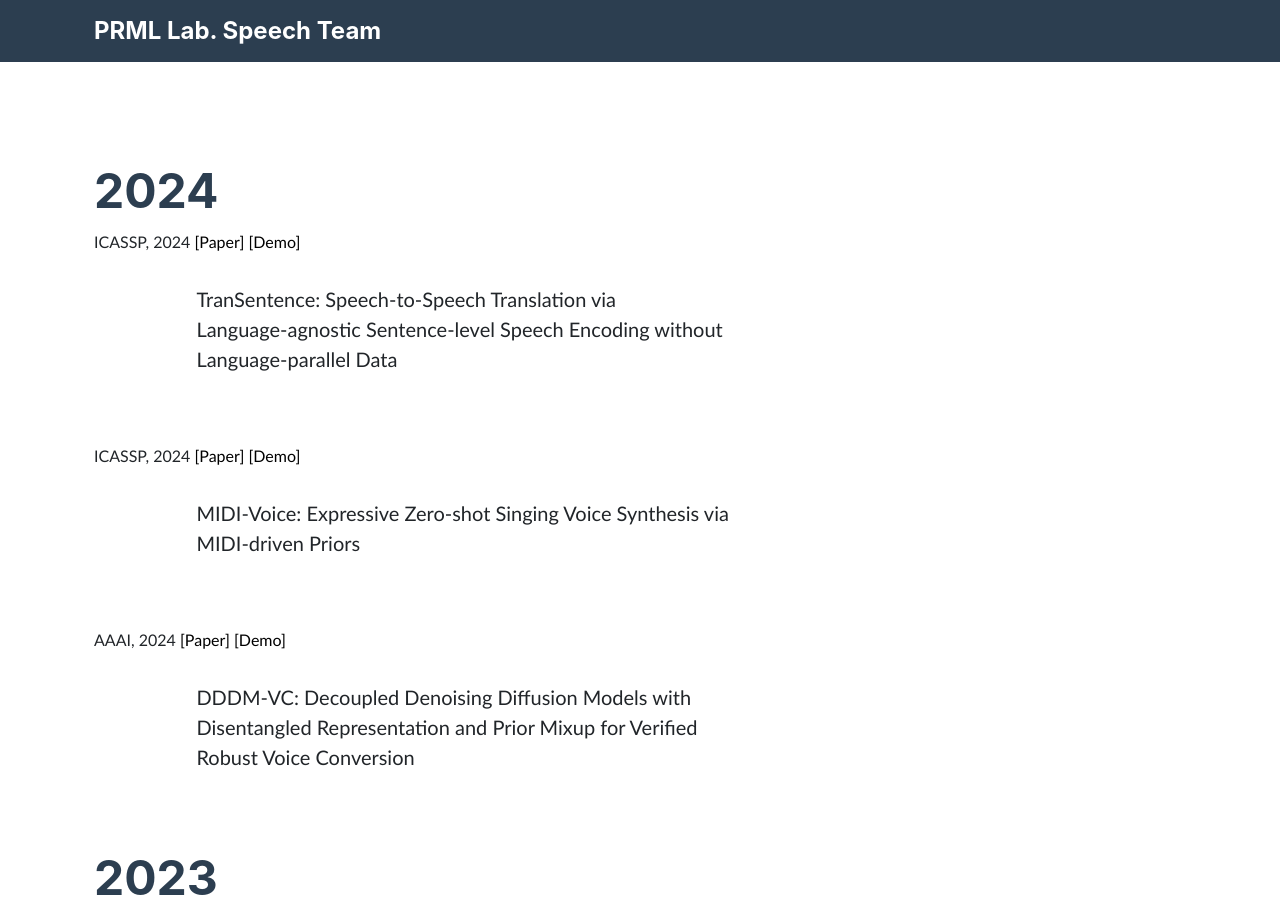
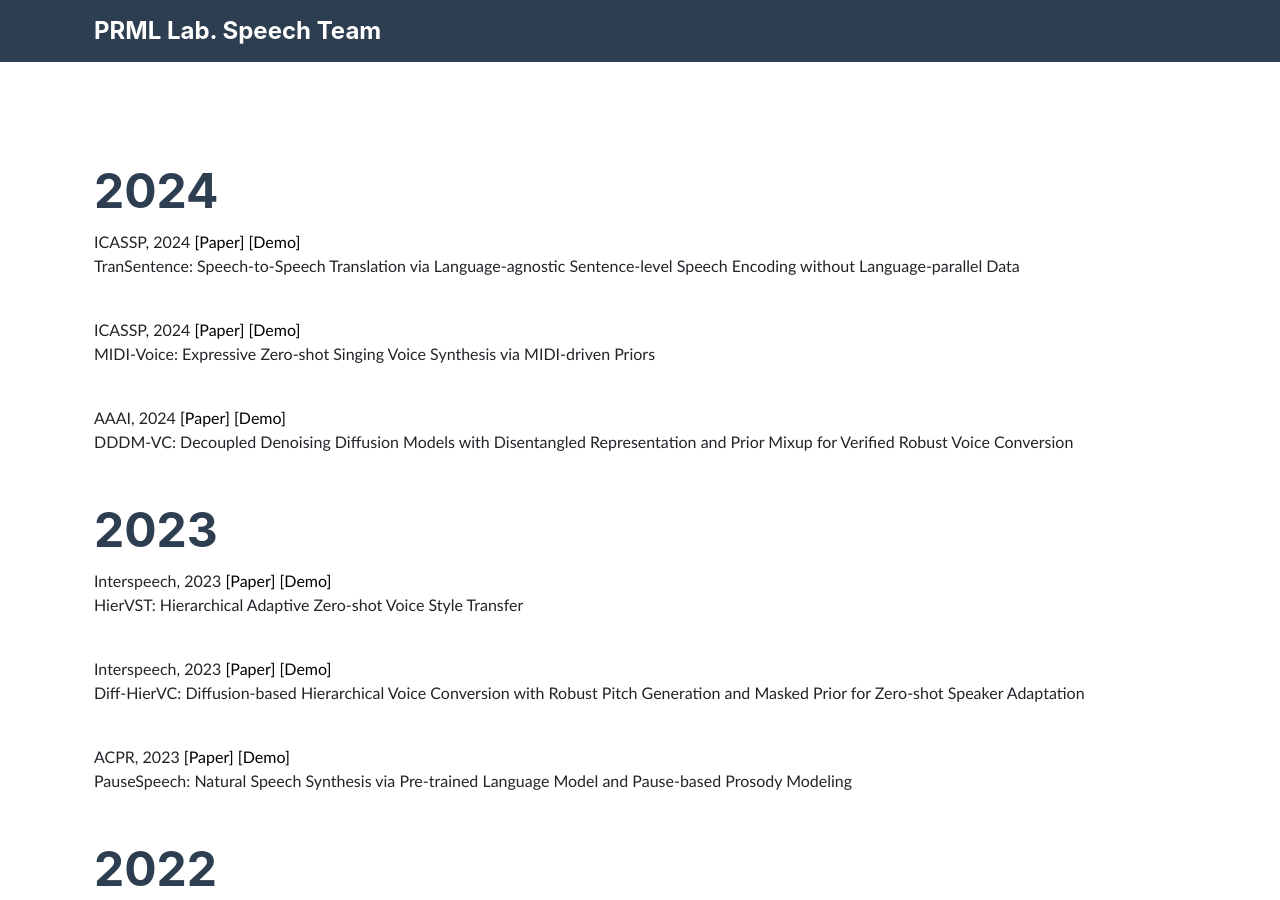
Before and after one commit to speech-team-korea/speech-team-korea.github.io, a Jekyll site: the page publications.html, which Jekyll copies as it is, in a window 1280 px wide and 900 px high, scrolled down 581 px. Built offline with Jekyll 4.4.1, drawn with Linux system fonts in a browser that asks for light colours; nearby versions of some CDN libraries; some web fonts are replaced.

Commit message:
Update publications.html

```diff
--- a/publications.html
+++ b/publications.html
@@ -112,7 +112,7 @@
                       >[Demo]</a
                     >
                   </h7>
-                  <p class="pre-wrap lead">
+                  <p>
                     TranSentence: Speech-to-Speech Translation via
                     Language-agnostic Sentence-level Speech Encoding without
                     Language-parallel Data
@@ -125,7 +125,7 @@
                     <a href="">[Paper]</a>
                     <a href="https://bd-min.github.io/MIDI-Voice/">[Demo]</a>
                   </h7>
-                  <p class="pre-wrap lead">
+                  <p>
                     MIDI-Voice: Expressive Zero-shot Singing Voice Synthesis via
                     MIDI-driven Priors
                   </p>
@@ -139,7 +139,7 @@
                       >[Demo]</a
                     >
                   </h7>
-                  <p class="pre-wrap lead">
+                  <p>
                     DDDM-VC: Decoupled Denoising Diffusion Models with
                     Disentangled Representation and Prior Mixup for Verified
                     Robust Voice Conversion
@@ -170,7 +170,7 @@
                     >
                     <a href="https://hiervst.github.io/">[Demo]</a>
                   </h7>
-                  <p class="pre-wrap lead">
+                  <p>
                     HierVST: Hierarchical Adaptive Zero-shot Voice Style
                     Transfer
                   </p>
@@ -185,7 +185,7 @@
                     >
                     <a href="https://diff-hiervc.github.io/">[Demo]</a>
                   </h7>
-                  <p class="pre-wrap lead">
+                  <p>
                     Diff-HierVC: Diffusion-based Hierarchical Voice Conversion
                     with Robust Pitch Generation and Masked Prior for Zero-shot
                     Speaker Adaptation
@@ -200,7 +200,7 @@
                       >[Demo]</a
                     >
                   </h7>
-                  <p class="pre-wrap lead">
+                  <p>
                     PauseSpeech: Natural Speech Synthesis via Pre-trained
                     Language Model and Pause-based Prosody Modeling
                   </p>
@@ -221,22 +221,6 @@
               style="background-color: whitesmoke; border-radius: 20px"
             >
               <thead>
-                <!-- <tr>
-                                    <p class="pre-wrap lead">Fre-Painter: Audio Frequency Inpainting with Robust Speech Representation Learning of Masked Autoencoder</p>
-                                    <h7>ICASSP, <time>2023 </time>
-                                        <a href="https://prml-lab-speech-team.github.io/demo/Fre-Painter/">[Demo]</a>
-                                        <a href="">[Paper]</a>
-                                    </h7>
-                                    <br>
-                                </tr>
-                                <tr>
-                                    <p class="pre-wrap lead">DiffProsody: Latent Diffusion-based Prosody Generation for Expressive Speech Synthesis with Prosody Conditional Adversarial Training</p>
-                                    <h7>ICASSP, <time>2023 </time>
-                                        <a href="https://prml-lab-speech-team.github.io/demo/DiffProsody/">[Demo]</a>
-                                        <a href="">[Paper]</a>
-                                    </h7>
-                                    <br>
-                                </tr>                                 -->
                 <tr>
                   <h7
                     >NeurIPS, <time>2022 </time>
@@ -247,7 +231,7 @@
                       >[Demo]</a
                     >
                   </h7>
-                  <p class="pre-wrap lead">
+                  <p>
                     HierSpeech: Bridging the Gap between Text and Speech by
                     Hierarchical Variational Inference using Self-supervised
                     Representation for Speech Synthesis
@@ -260,9 +244,12 @@
                     <a href="https://ieeexplore.ieee.org/document/9729483"
                       >[Paper]</a
                     >
-                    <a href="https://prml-lab-speech-team.github.io/demo/hrnoh/DCVC/">[Demo]</a>
+                    <a
+                      href="https://prml-lab-speech-team.github.io/demo/hrnoh/DCVC/"
+                      >[Demo]</a
+                    >
                   </h7>
-                  <p class="pre-wrap lead">
+                  <p>
                     Duration Controllable Voice Conversion via Phoneme-Based
                     Information Bottleneck
                   </p>
@@ -272,9 +259,12 @@
                   <h7
                     >ICPR, <time>2022 </time>
                     <a href="">[Paper]</a>
-                    <a href="https://prml-lab-speech-team.github.io/demo/insun-hwang/StyleVC/">[Demo]</a>
+                    <a
+                      href="https://prml-lab-speech-team.github.io/demo/insun-hwang/StyleVC/"
+                      >[Demo]</a
+                    >
                   </h7>
-                  <p class="pre-wrap lead">
+                  <p>
                     StyleVC: Non-parallel Voice Conversion with Adversarial
                     Style Generalization
                   </p>
@@ -286,9 +276,12 @@
                     <a href="https://ieeexplore.ieee.org/document/9747098"
                       >[Paper]</a
                     >
-                    <a href="https://prml-lab-speech-team.github.io/demo/EmoQ-TTS/">[Demo]</a>
+                    <a
+                      href="https://prml-lab-speech-team.github.io/demo/EmoQ-TTS/"
+                      >[Demo]</a
+                    >
                   </h7>
-                  <p class="pre-wrap lead">
+                  <p>
                     EmoQ-TTS: Emotion intensity Quantization for Fine-grained
                     Controllable Emotional Text-to-Speech
                   </p>
@@ -300,9 +293,12 @@
                     <a href="https://ieeexplore.ieee.org/document/9746675"
                       >[Paper]</a
                     >
-                    <a href="https://prml-lab-speech-team.github.io/demo/FreGAN2/">[Demo]</a>
+                    <a
+                      href="https://prml-lab-speech-team.github.io/demo/FreGAN2/"
+                      >[Demo]</a
+                    >
                   </h7>
-                  <p class="pre-wrap lead">
+                  <p>
                     Fre-GAN 2: Fast and Efficient Frequency-consistent Audio
                     Synthesis
                   </p>
@@ -314,9 +310,12 @@
                     <a href="https://ieeexplore.ieee.org/document/9747388"
                       >[Paper]</a
                     >
-                    <a href="https://prml-lab-speech-team.github.io/demo/PVAE-TTS/">[Demo]</a>
+                    <a
+                      href="https://prml-lab-speech-team.github.io/demo/PVAE-TTS/"
+                      >[Demo]</a
+                    >
                   </h7>
-                  <p class="pre-wrap lead">
+                  <p>
                     PVAE-TTS: High-Quality Adaptive Text-to-Speech via
                     Progressive Variational Autoencoder
                   </p>
@@ -349,9 +348,7 @@
                       >[Demo]</a
                     >
                   </h7>
-                  <p class="pre-wrap lead">
-                    VoiceMixer: Adversarial Voice Style Mixup
-                  </p>
+                  <p>VoiceMixer: Adversarial Voice Style Mixup</p>
                   <br />
                 </tr>
                 <tr>
@@ -365,7 +362,7 @@
                       >[Demo]</a
                     >
                   </h7>
-                  <p class="pre-wrap lead">
+                  <p>
                     Multi-SpectroGAN: High-Diversity and High-Fidelity
                     Spectrogram Generation with Adversarial Style Recombination
                     for Speech Synthesis
@@ -379,9 +376,12 @@
                       href="https://ieeexplore.ieee.org/stamp/stamp.jsp?arnumber=9658830"
                       >[Paper]</a
                     >
-                    <a href="https://prml-lab-speech-team.github.io/demo/GC-TTS/">[Demo]</a>
+                    <a
+                      href="https://prml-lab-speech-team.github.io/demo/GC-TTS/"
+                      >[Demo]</a
+                    >
                   </h7>
-                  <p class="pre-wrap lead">
+                  <p>
                     GC-TTS: Few-shot Speaker Adaptation with Geometric
                     Constraints
                   </p>
@@ -394,9 +394,12 @@
                       href="https://www.isca-speech.org/archive/pdfs/interspeech_2021/chung21_interspeech.pdf"
                       >[Paper]</a
                     >
-                    <a href="https://prml-lab-speech-team.github.io/demo/Reinforce-Aligner/">[Demo]</a>
+                    <a
+                      href="https://prml-lab-speech-team.github.io/demo/Reinforce-Aligner/"
+                      >[Demo]</a
+                    >
                   </h7>
-                  <p class="pre-wrap lead">
+                  <p>
                     Reinforce-Aligner: Reinforcement Alignment Search for Robust
                     End-to-End Text-to-Speech
                   </p>
@@ -409,9 +412,12 @@
                       href="https://www.isca-speech.org/archive/pdfs/interspeech_2021/kim21f_interspeech.pdf"
                       >[Paper]</a
                     >
-                    <a href="https://prml-lab-speech-team.github.io/demo/FreGAN/">[Demo]</a>
+                    <a
+                      href="https://prml-lab-speech-team.github.io/demo/FreGAN/"
+                      >[Demo]</a
+                    >
                   </h7>
-                  <p class="pre-wrap lead">
+                  <p>
                     Fre-GAN: Adversarial Frequency-consistent Audio Synthesis
                   </p>
                   <br />
@@ -442,7 +448,7 @@
                       >[Demo]</a
                     >
                   </h7>
-                  <p class="pre-wrap lead">
+                  <p>
                     Audio dequantization for high fidelity audio generation in
                     flow-based neural vocoder
                   </p>
```
